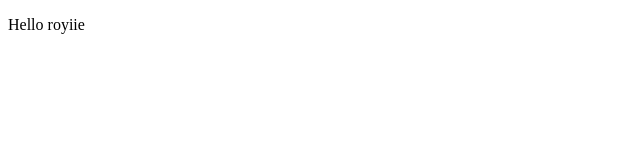
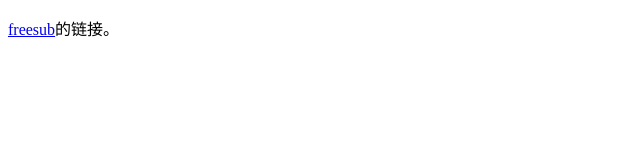
Before and after one commit to royiie/royiie.github.io, a plain HTML site: page index.html in a window 1280 px wide. Shown: the whole page, without its empty margins (0-640 px from the left). Drawn offline with Linux system fonts and the light colour scheme.

Commit message:
Update index.html

```diff
--- a/index.html
+++ b/index.html
@@ -5,6 +5,8 @@
 <title>这是一个HTML5的网页</title>
 </head>
 <body>
-<p>Hello royiie</p>
+<p>
+  <a href="https://raw.githubusercontent.com/royiie/royiie.github.io/main/freesub.html">freesub</a>的链接。
+</p>
 </body>
 </html>
```
